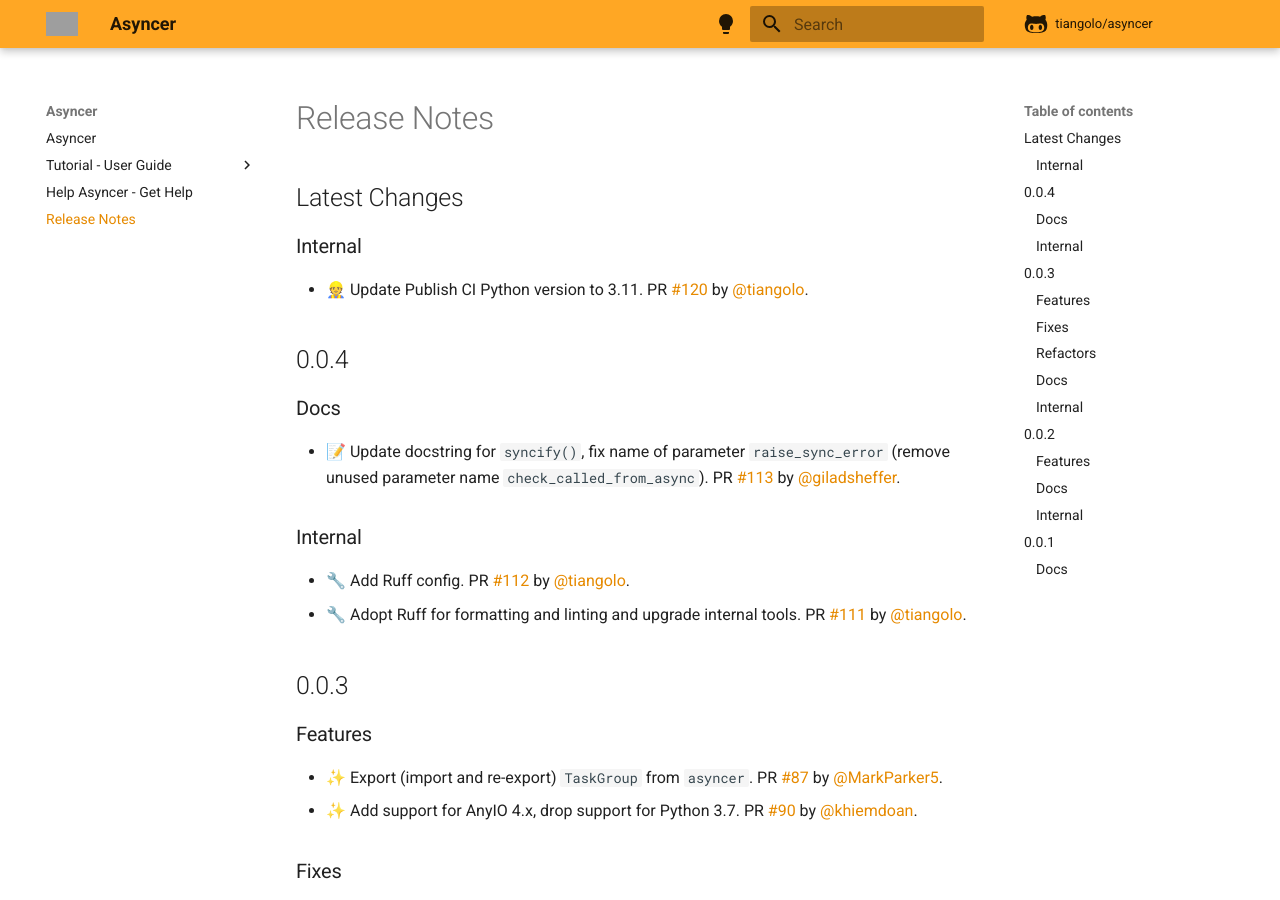
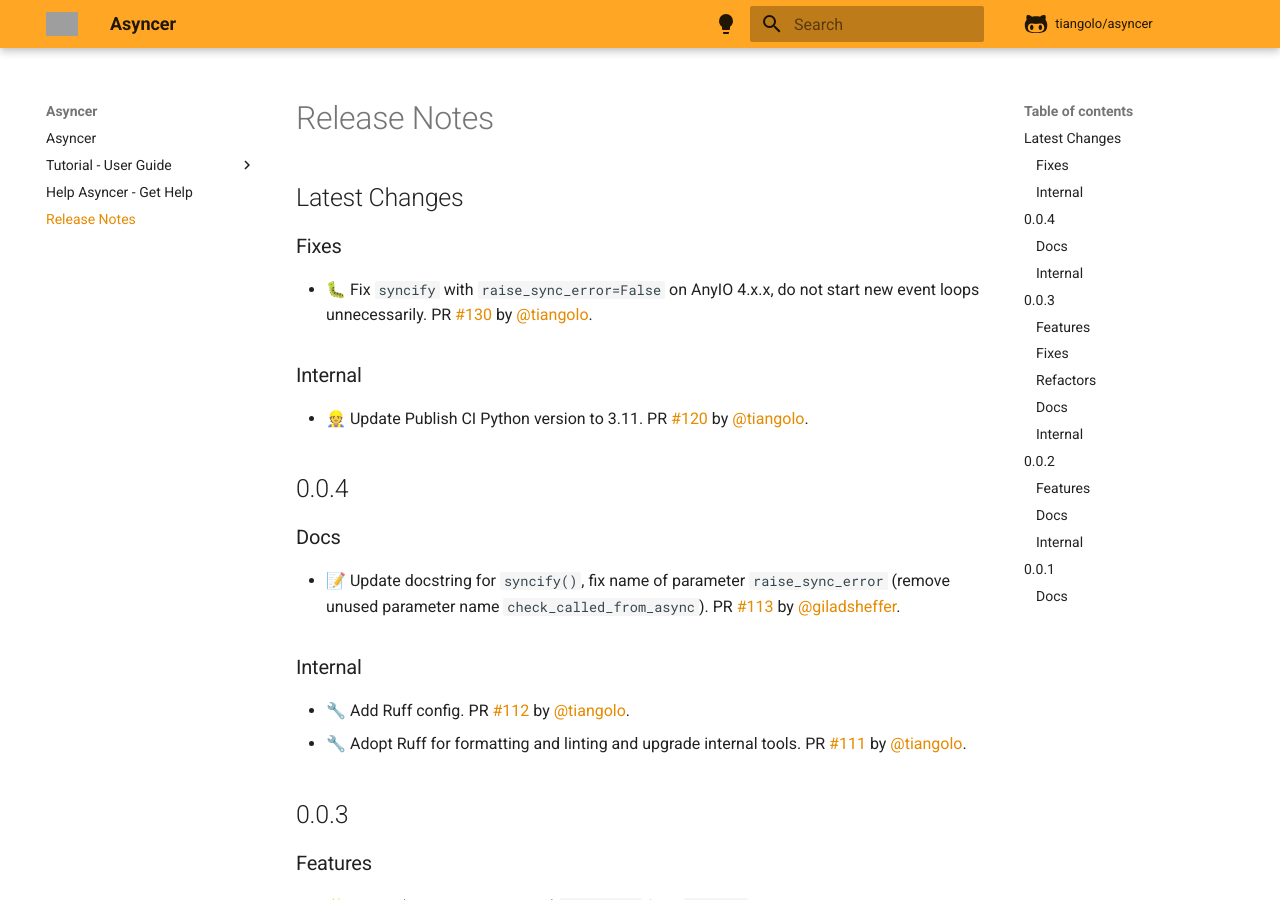
Before and after one commit to fastapi/asyncer, an MkDocs documentation site: the page built from docs/release-notes.md, in a window 1280 px wide and 900 px high. Built offline with MkDocs 1.6.1 and Material for MkDocs 9.7.7, drawn with Linux system fonts in a browser that asks for light colours; comment, search, counter and statistics services are not loaded; grey boxes are pictures that could not be loaded.

Commit message:
📝 Update release notes

```diff
--- a/docs/release-notes.md
+++ b/docs/release-notes.md
@@ -1,6 +1,10 @@
 # Release Notes
 
 ## Latest Changes
+
+### Fixes
+
+* 🐛  Fix `syncify` with `raise_sync_error=False` on AnyIO 4.x.x, do not start new event loops unnecessarily. PR [#130](https://github.com/tiangolo/asyncer/pull/130) by [@tiangolo](https://github.com/tiangolo).
 
 ### Internal
 
```
